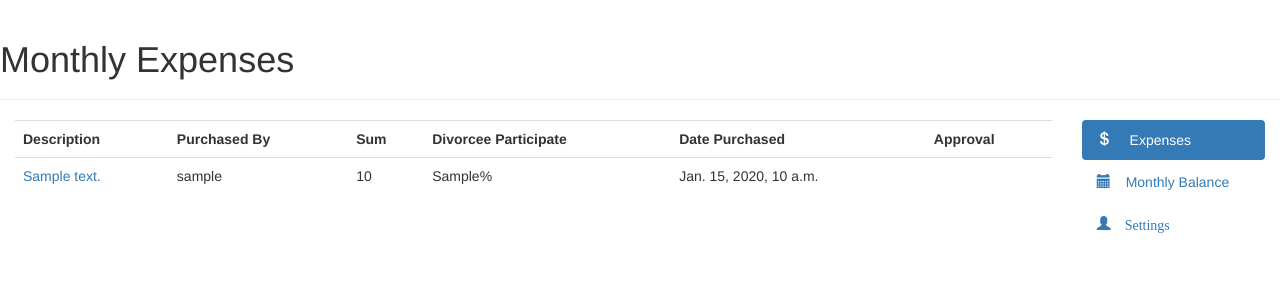
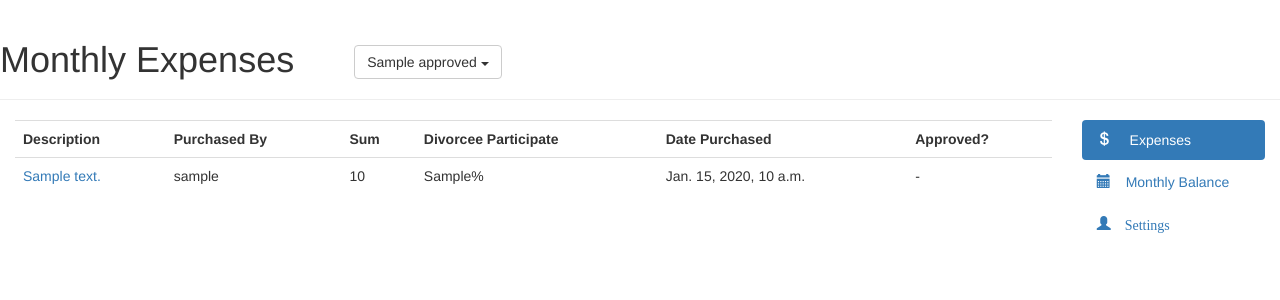
Before and after one commit to dipesh88/django-website, a Django app: template templates/expenses/expenses_month.html in a window 1280 px wide. Shown: the part 52-352 px from the top of the page. Run offline with Django 3.2, Linux system fonts and the light colour scheme; the template is opened without the code that fills it: most values are stand-ins (such as "Sample title", 1, 10 or a date in 2020); some libraries are stand-ins or nearby versions.

Commit message:
filter expenses month by approve

```diff
--- /dev/null
+++ b/templates/elements/dropdown_select_approved_expenses.html
@@ -0,0 +1,10 @@
+<div class="btn-group">
+       <button type="button" class="btn btn-default dropdown-toggle" data-toggle="dropdown" aria-haspopup="true" aria-expanded="false">
+          {{ approved }}   <span class="caret"></span>
+       </button>
+       <ul class="dropdown-menu">
+               <li><a href="{{ request.path }}?approved=all">All </a></li>
+               <li><a href="{{ request.path }}?approved=yes">Approved </a></li>
+               <li><a href="{{ request.path }}?approved=no">Not Approved </a></li>
+       </ul>
+</div>
--- a/templates/expenses/expenses_month.html
+++ b/templates/expenses/expenses_month.html
@@ -4,6 +4,12 @@
 
 {% block sidebar_item %} "expenses" {% endblock sidebar_item %}
 {% block page_title %} Monthly Expenses {% endblock page_title %}
+
+{% block page_nav %}
+
+    {% include "elements/dropdown_select_approved_expenses.html" %}
+
+{% endblock page_nav %}
 
 {% block main_content %}
 
@@ -16,7 +22,7 @@
             <th> Sum </th>
             <th> Divorcee Participate </th>
             <th> Date Purchased </th>
-            <th> Approval </th>
+            <th> Approved? </th>
         </tr>
 
         {% for expense in object_list %}
@@ -28,7 +34,15 @@
                 <td> {{ expense.expense_divorcee_participate }}% </td>
 
                 <td> {{ expense.date_purchased }} </td>
-                <td> {{ expense.is_approved|striftrue:"Approved" }} </td>
+                <td>
+
+                    {% if expense.is_approved %}
+                        <span  class="glyphicon glyphicon-ok"  aria-hidden="true"></span>
+                    {% else %}
+                        <span> - </span>
+                    {% endif %}
+
+                </td>
             </tr>
 
        {% endfor %}
```
Also changed, not shown: apps/expenses/views.py (+10 -1 lines).
